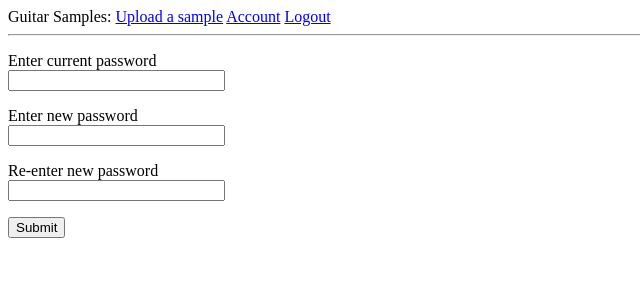
After one commit to NerdyBread/Guitar-Samples, a Flask app: page /account/password in a window 1280 px wide. The commit adds this page. Shown: the top 300 px of the page, without its empty margins (0-640 px from the left). Run offline with Flask 2, Linux system fonts and the light colour scheme; the visitor is signed in with stand-in values (Sample User, id 1).

Commit message:
Change password functionality

```diff
--- a/app/forms.py
+++ b/app/forms.py
@@ -21,12 +21,12 @@ class SignUpForm(FlaskForm):
     def validate_username(self, username):
         user = User.query.filter_by(username=username.data).first()
         if user is not None:
-            raise ValidationError('Please use a different username.')
+            raise ValidationError('Username is taken.')
 
     def validate_email(self, email):
         user = User.query.filter_by(email=email.data).first()
         if user is not None:
-            raise ValidationError('Please use a different email address.')
+            raise ValidationError('Email address is taken.')
 
 class UploadFileForm(FlaskForm):
 	genres = ["Placeholder1", "Placeholder2", "Placeholder3"]
@@ -34,3 +34,9 @@ class UploadFileForm(FlaskForm):
 	description = StringField('Description', validators=[DataRequired(), Length(min=10, max=80)])
 	genre = SelectField('Select genre', choices=genres, validators=[DataRequired()])
 	submit = SubmitField('Upload')
+
+class UpdatePassword(FlaskForm):
+	old_password = StringField('Enter current password', validators=[DataRequired()])
+	new_password = StringField('Enter new password', validators=[DataRequired()])
+	new_password_confirmation = StringField('Re-enter new password', validators=[DataRequired(), EqualTo("new_password")])
+	submit = SubmitField('Submit')
--- a/app/routes.py
+++ b/app/routes.py
@@ -4,9 +4,10 @@ from flask import flash, redirect, render_template, url_for, request
 from flask_login import current_user, login_user, logout_user, login_required
 from werkzeug.urls import url_parse
 from werkzeug.utils import secure_filename
+from werkzeug.security import check_password_hash
 
 from app import app, db
-from app.forms import LoginForm, SignUpForm, UploadFileForm
+from app.forms import LoginForm, SignUpForm, UploadFileForm, UpdatePassword
 from app.models import User, Post
 
 @app.route('/')
@@ -59,6 +60,39 @@ def admin():
 	else:
 		return render_template('admin.html', users=User.query.all())
 
+@app.route('/account')
+@login_required
+def account():
+	return render_template('updateAccount.html')
+
+"""Account management subpages"""
+@app.route('/account/password', methods=['GET', 'POST'])
+@login_required
+def change_password():
+	form = UpdatePassword()
+	if form.validate_on_submit():
+		old_password = form.old_password.data
+		correct = check_password_hash(current_user.password_hash, old_password)
+		if correct:
+			current_user.set_password(form.new_password.data)
+			db.session.commit()
+			flash("Password updated")
+			return redirect(url_for('account'))
+		else:
+			flash("Incorrect password")
+			return redirect(url_for('account/password'))
+	return render_template('changePassword.html', form=form)
+
+@app.route('/account/email')
+@login_required
+def change_email():
+	pass
+
+@app.route('/account/delete')
+@login_required
+def delete_account():
+	pass
+
 @app.route('/upload_file', methods=['GET', 'POST'])
 @login_required
 def upload_file():
--- a/app/templates/base.html
+++ b/app/templates/base.html
@@ -13,6 +13,7 @@
 				Guitar Samples:
 				{% if current_user.is_authenticated %}
 					<a href="{{ url_for('upload_file') }}">Upload a sample</a>
+					<a href="{{ url_for('account') }}">Account</a>
 					<a href="{{ url_for('logout') }}">Logout</a>
 				{% else %}
 					<a href="{{ url_for('signUp') }}">Sign Up</a>
--- /dev/null
+++ b/app/templates/changePassword.html
@@ -0,0 +1,33 @@
+{% extends "base.html" %}
+
+{% block content %}
+<form action="" method="post" novalidate>
+	{{ form.hidden_tag() }}
+	<p>
+		{{ form.old_password.label }}<br>
+		{{ form.old_password(size=24) }}
+		{% for error in form.old_password.errors %}
+			<span style="color: red;">[{{ error }}]</span>
+		{% endfor %}
+	</p>
+
+	<p>
+		{{ form.new_password.label }}<br>
+		{{ form.new_password(size=24) }}
+		{% for error in form.new_password.errors %}
+			<span style="color: red;">[{{ error }}]</span>
+		{% endfor %}
+	</p>
+
+	<p>
+		{{ form.new_password_confirmation.label }}<br>
+		{{ form.new_password_confirmation(size=24) }}
+		{% for error in form.new_password_confirmation.errors %}
+			<span style="color: red;">[{{ error }}]</span>
+		{% endfor %}
+	</p>
+
+	<p>
+		{{ form.submit() }}
+	</p>
+{% endblock %}
```
Also changed, not shown: app/templates/updateAccount.html (added, +16 -0 lines).
